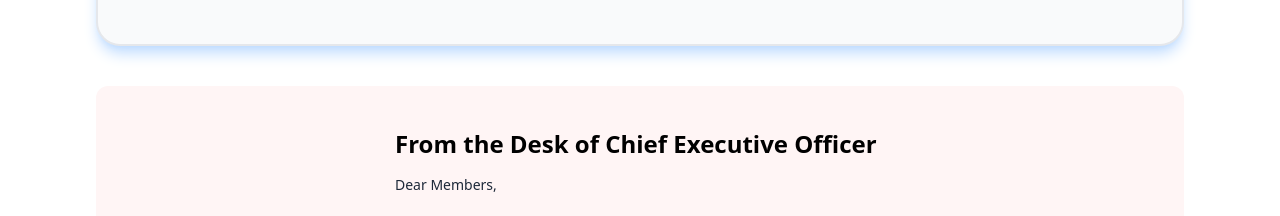
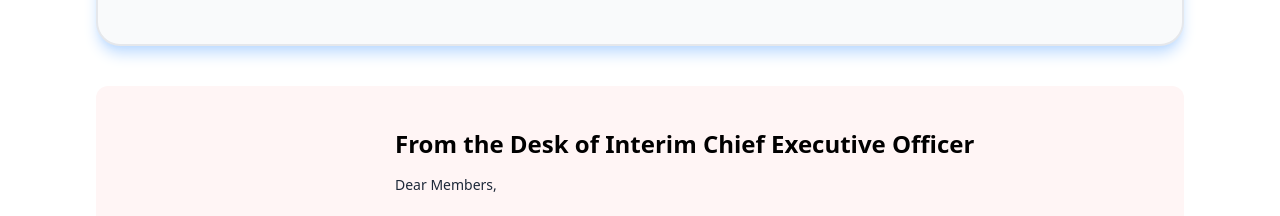
Before and after one commit to Lssctechops/lssc-website-new, a Next.js app: page /who-we-are in a window 1280 px wide. Shown: the part 4186-4402 px from the top of the page. Built offline with nearby package versions, Linux system fonts and the light colour scheme.

Commit message:
Updated team section UI with images and LinkedIn links

```diff
--- a/src/components/molecules/EDMessage.jsx
+++ b/src/components/molecules/EDMessage.jsx
@@ -25,7 +25,7 @@ const EDMessage = () => {
 
         <div className="w-full col-span-2 xl:col-span-3 flex flex-col gap-2 md:gap-3">
           <h2 className="text-[18px] md:text-[20px] lg:text-[24px]  font-bold">
-            From the Desk of Chief Executive Officer
+            From the Desk of Interim Chief Executive Officer
           </h2>
 
           <div className="font-medium space-y-4 text-[10px] sm:text-[12px] md:text-[13px] lg:text-[14px] leading-relaxed text-gray-800">
```
